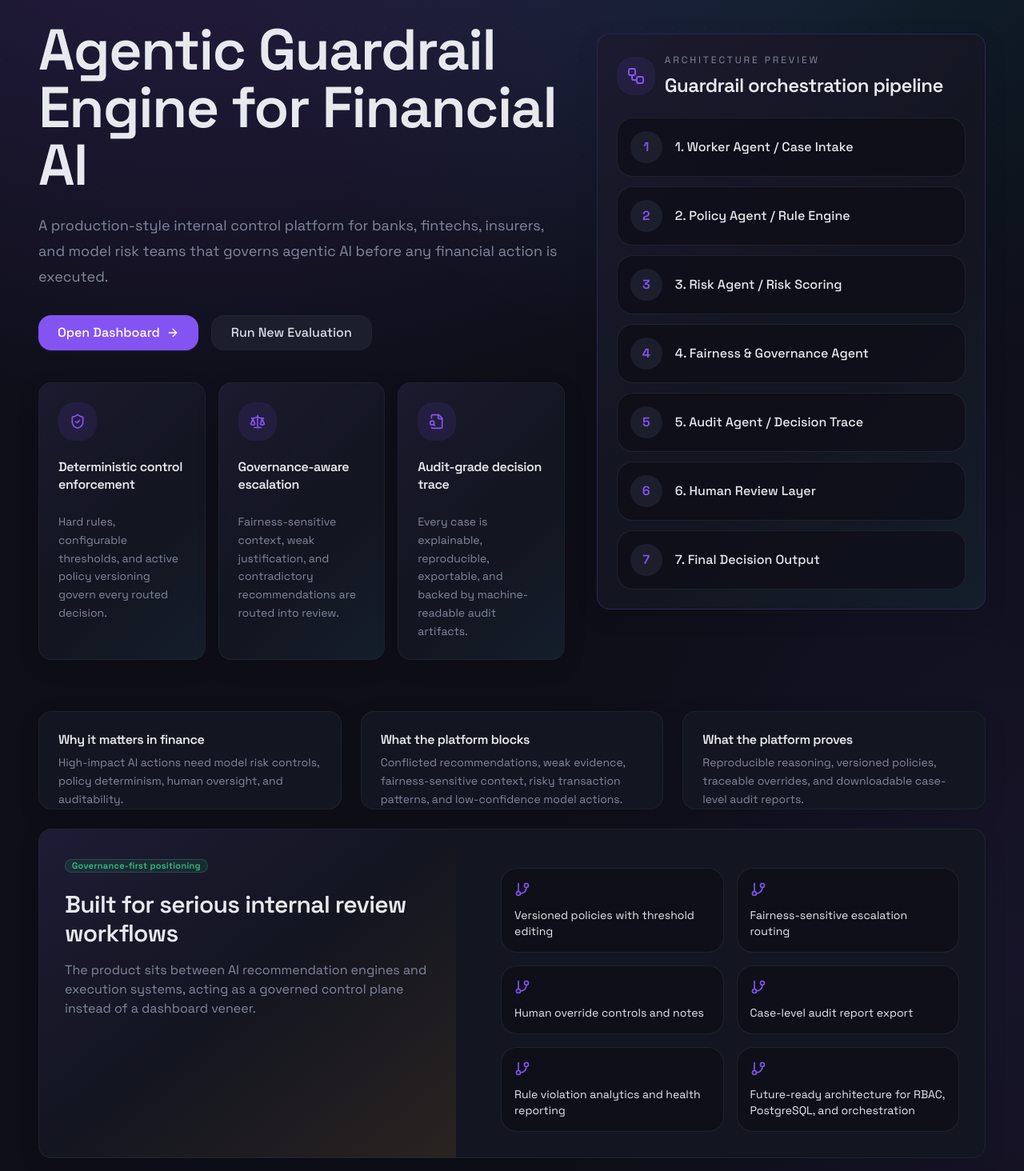
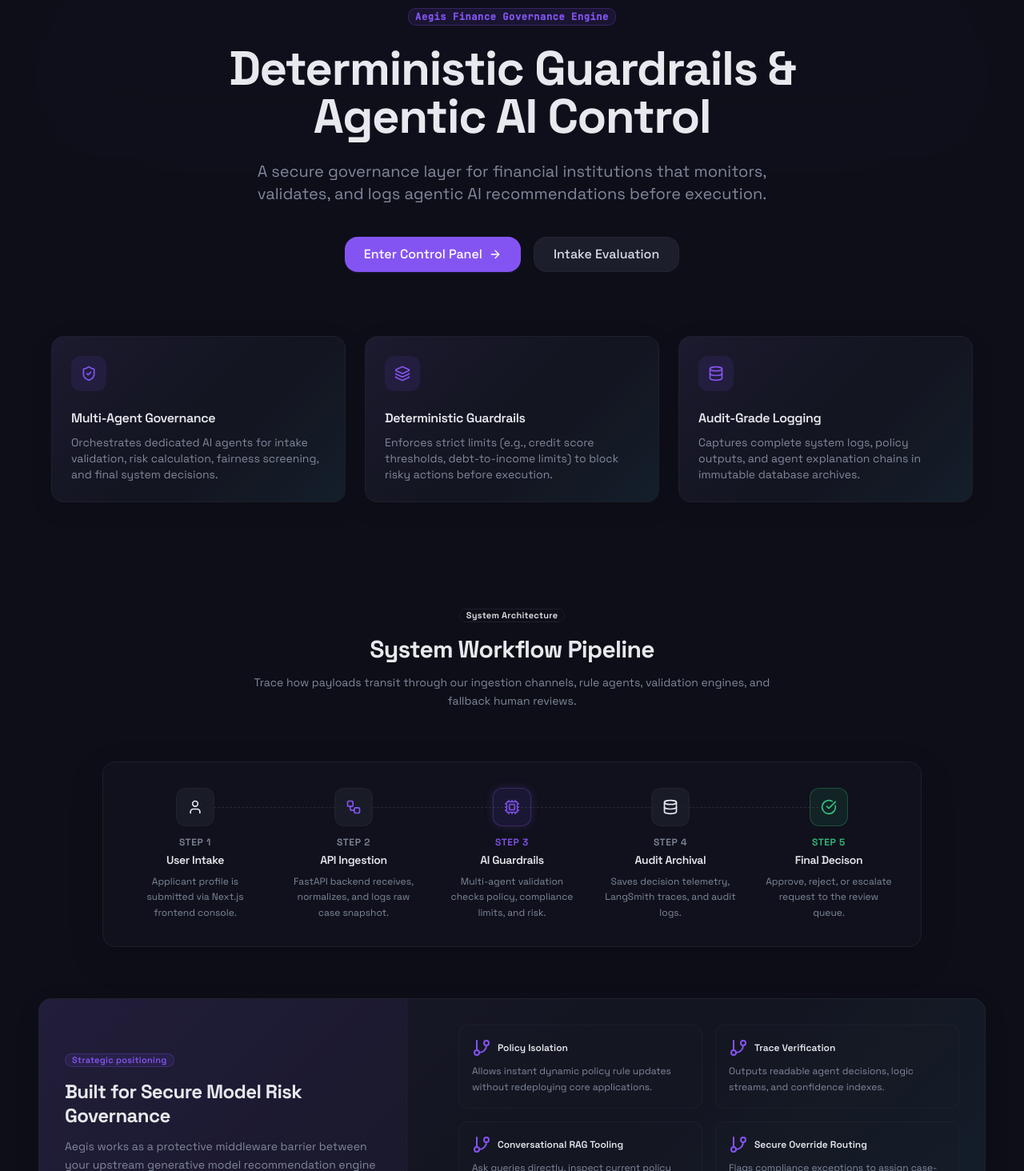
Before and after one commit to niksom406/agentic-fintech-platform, a Next.js app in the folder frontend/: page / in a window 1280 px wide. Shown: the part 86-1550 px from the top of the page at 80% size. Built offline with nearby package versions, Linux system fonts and the light colour scheme.

Commit message:
design: redesign homepage for Aegis Finance with custom workflow diagram

```diff
--- a/frontend/app/page.tsx
+++ b/frontend/app/page.tsx
@@ -1,162 +1,201 @@
 import Link from "next/link";
-import { ArrowRight, FileSearch, GitBranch, Scale, ShieldCheck, Workflow } from "lucide-react";
+import {
+  ArrowRight,
+  ShieldCheck,
+  GitBranch,
+  Activity,
+  Workflow,
+  Sparkles,
+  Layers,
+  Database,
+  User,
+  Cpu,
+  ArrowRightLeft,
+  FileCheck2,
+  CheckCircle,
+  AlertTriangle
+} from "lucide-react";
 
 import { Badge } from "@/components/ui/badge";
 import { buttonVariants } from "@/components/ui/button";
 import { Card, CardContent, CardDescription, CardHeader, CardTitle } from "@/components/ui/card";
 import { cn } from "@/lib/utils";
 
-const pipelineSteps = [
-  "1. Worker Agent / Case Intake",
-  "2. Policy Agent / Rule Engine",
-  "3. Risk Agent / Risk Scoring",
-  "4. Fairness & Governance Agent",
-  "5. Audit Agent / Decision Trace",
-  "6. Human Review Layer",
-  "7. Final Decision Output",
-];
-
-const featureCards = [
+const features = [
   {
     icon: ShieldCheck,
-    title: "Deterministic control enforcement",
-    description: "Hard rules, configurable thresholds, and active policy versioning govern every routed decision.",
+    title: "Multi-Agent Governance",
+    description: "Orchestrates dedicated AI agents for intake validation, risk calculation, fairness screening, and final system decisions.",
   },
   {
-    icon: Scale,
-    title: "Governance-aware escalation",
-    description: "Fairness-sensitive context, weak justification, and contradictory recommendations are routed into review.",
+    icon: Layers,
+    title: "Deterministic Guardrails",
+    description: "Enforces strict limits (e.g., credit score thresholds, debt-to-income limits) to block risky actions before execution.",
   },
   {
-    icon: FileSearch,
-    title: "Audit-grade decision trace",
-    description: "Every case is explainable, reproducible, exportable, and backed by machine-readable audit artifacts.",
+    icon: Database,
+    title: "Audit-Grade Logging",
+    description: "Captures complete system logs, policy outputs, and agent explanation chains in immutable database archives.",
   },
 ];
 
 export default function HomePage() {
   return (
-    <main className="min-h-screen">
-      <section className="mx-auto flex min-h-screen max-w-[1500px] flex-col justify-center px-6 py-16 lg:px-12">
-        <div className="grid items-center gap-10 lg:grid-cols-[1.15fr_0.85fr]">
-          <div>
-            <Badge variant="outline">Governed Agentic AI Decision Control Platform</Badge>
-            <h1 className="mt-6 max-w-4xl text-5xl font-semibold leading-[1.05] text-foreground lg:text-7xl">
-              Agentic Guardrail Engine for Financial AI
+    <main className="min-h-screen relative overflow-hidden bg-background">
+      {/* Decorative top ambient glow */}
+      <div className="absolute top-0 left-1/2 -translate-x-1/2 w-full max-w-7xl h-[500px] pointer-events-none opacity-30 select-none">
+        <div className="absolute inset-0 bg-gradient-to-b from-primary/10 via-primary/5 to-transparent blur-3xl rounded-full" />
+      </div>
+
+      {/* Hero Section */}
+      <section className="relative z-10 mx-auto max-w-[1500px] px-6 pt-24 pb-16 lg:px-12">
+        <div className="flex flex-col items-center text-center max-w-4xl mx-auto">
+          <Badge variant="primary" className="mb-6 font-mono tracking-wider text-xs">
+            Aegis Finance Governance Engine
+          </Badge>
+          <h1 className="text-4xl sm:text-5xl md:text-6xl font-bold tracking-tight text-foreground leading-[1.1] animate-in">
+            Deterministic Guardrails &amp; Agentic AI Control
           </h1>
-            <p className="mt-6 max-w-2xl text-lg leading-8 text-muted-foreground">
-              A production-style internal control platform for banks, fintechs, insurers, and model risk teams that
-              governs agentic AI before any financial action is executed.
+          <p className="mt-6 text-lg md:text-xl text-muted-foreground leading-relaxed max-w-2xl">
+            A secure governance layer for financial institutions that monitors, validates, and logs agentic AI recommendations before execution.
           </p>
-            <div className="mt-8 flex flex-wrap gap-4">
-              <Link href="/dashboard" className={cn(buttonVariants({ size: "lg" }))}>
-                Open Dashboard
+          <div className="mt-10 flex flex-wrap justify-center gap-4">
+            <Link href="/dashboard" className={cn(buttonVariants({ size: "lg" }), "gap-2")}>
+              Enter Control Panel
               <ArrowRight className="h-4 w-4" />
             </Link>
             <Link href="/evaluation" className={cn(buttonVariants({ variant: "secondary", size: "lg" }))}>
-                Run New Evaluation
+              Intake Evaluation
             </Link>
           </div>
+        </div>
 
-            <div className="mt-10 grid gap-4 md:grid-cols-3">
-              {featureCards.map((card) => (
-                <Card key={card.title} className="panel-gradient">
-                  <CardHeader>
-                    <div className="flex h-12 w-12 items-center justify-center rounded-2xl bg-primary/10 text-primary">
-                      <card.icon className="h-5 w-5" />
+        {/* Feature Cards Grid */}
+        <div className="mt-20 grid gap-6 md:grid-cols-3 max-w-6xl mx-auto">
+          {features.map((item) => (
+            <Card key={item.title} className="panel-gradient border-border/50 hover:shadow-glow transition-all duration-200">
+              <CardHeader className="p-6 pb-2">
+                <div className="flex h-11 w-11 items-center justify-center rounded-lg bg-primary/10 text-primary">
+                  <item.icon className="h-5 w-5" />
                 </div>
-                    <CardTitle className="mt-4">{card.title}</CardTitle>
+                <CardTitle className="mt-4 text-base font-semibold">{item.title}</CardTitle>
               </CardHeader>
-                  <CardContent>
-                    <CardDescription>{card.description}</CardDescription>
+              <CardContent className="p-6 pt-0">
+                <CardDescription className="text-sm">{item.description}</CardDescription>
               </CardContent>
             </Card>
           ))}
         </div>
+      </section>
+
+      {/* System Workflow Section */}
+      <section className="relative z-10 mx-auto max-w-[1500px] px-6 py-16 lg:px-12">
+        <div className="text-center max-w-2xl mx-auto mb-16">
+          <Badge variant="outline" className="mb-4">System Architecture</Badge>
+          <h2 className="text-3xl font-bold tracking-tight">System Workflow Pipeline</h2>
+          <p className="mt-3 text-sm text-muted-foreground leading-relaxed">
+            Trace how payloads transit through our ingestion channels, rule agents, validation engines, and fallback human reviews.
+          </p>
         </div>
 
-          <Card className="panel-gradient border-primary/20">
-            <CardHeader>
-              <div className="flex items-center gap-3">
-                <div className="rounded-2xl bg-primary/10 p-3 text-primary">
-                  <Workflow className="h-6 w-6" />
+        {/* Interactive Interactive Diagram */}
+        <div className="max-w-5xl mx-auto rounded-xl border border-border/60 bg-card/60 p-6 md:p-8 backdrop-blur shadow-panel-lg">
+          <div className="grid gap-8 lg:grid-cols-5 relative">
+
+            {/* Step 1: User / Intake */}
+            <div className="flex flex-col items-center text-center relative z-10">
+              <div className="flex h-12 w-12 items-center justify-center rounded-lg border border-border/70 bg-secondary/80 text-foreground shadow-sm">
+                <User className="h-5 w-5" />
               </div>
-                <div>
-                  <p className="text-xs uppercase tracking-[0.24em] text-muted-foreground">Architecture Preview</p>
-                  <CardTitle className="mt-2 text-2xl">Guardrail orchestration pipeline</CardTitle>
+              <p className="mt-3 text-xs font-semibold uppercase tracking-wider text-muted-foreground">Step 1</p>
+              <h4 className="mt-1 text-sm font-semibold text-foreground">User Intake</h4>
+              <p className="mt-2 text-xs text-muted-foreground leading-relaxed">
+                Applicant profile is submitted via Next.js frontend console.
+              </p>
             </div>
+
+            {/* Step 2: FastAPI Ingestion */}
+            <div className="flex flex-col items-center text-center relative z-10">
+              <div className="flex h-12 w-12 items-center justify-center rounded-lg border border-border/70 bg-secondary/80 text-primary shadow-sm">
+                <Workflow className="h-5 w-5" />
               </div>
-            </CardHeader>
-            <CardContent className="space-y-3">
-              {pipelineSteps.map((step, index) => (
-                <div key={step} className="flex items-center gap-4 rounded-2xl border border-border/70 bg-background/70 p-4">
-                  <div className="flex h-10 w-10 items-center justify-center rounded-2xl bg-secondary font-semibold text-primary">
-                    {index + 1}
+              <p className="mt-3 text-xs font-semibold uppercase tracking-wider text-muted-foreground">Step 2</p>
+              <h4 className="mt-1 text-sm font-semibold text-foreground">API Ingestion</h4>
+              <p className="mt-2 text-xs text-muted-foreground leading-relaxed">
+                FastAPI backend receives, normalizes, and logs raw case snapshot.
+              </p>
             </div>
-                  <p className="font-medium">{step}</p>
+
+            {/* Step 3: Guardrail Engine */}
+            <div className="flex flex-col items-center text-center relative z-10">
+              <div className="flex h-12 w-12 items-center justify-center rounded-lg border border-primary/30 bg-primary/10 text-primary shadow-glow-sm">
+                <Cpu className="h-5 w-5 animate-pulse" />
               </div>
-              ))}
-            </CardContent>
-          </Card>
+              <p className="mt-3 text-xs font-semibold uppercase tracking-wider text-primary">Step 3</p>
+              <h4 className="mt-1 text-sm font-semibold text-foreground">AI Guardrails</h4>
+              <p className="mt-2 text-xs text-muted-foreground leading-relaxed">
+                Multi-agent validation checks policy, compliance limits, and risk.
+              </p>
+            </div>
+
+            {/* Step 4: Storage & Trace */}
+            <div className="flex flex-col items-center text-center relative z-10">
+              <div className="flex h-12 w-12 items-center justify-center rounded-lg border border-border/70 bg-secondary/80 text-foreground shadow-sm">
+                <Database className="h-5 w-5" />
+              </div>
+              <p className="mt-3 text-xs font-semibold uppercase tracking-wider text-muted-foreground">Step 4</p>
+              <h4 className="mt-1 text-sm font-semibold text-foreground">Audit Archival</h4>
+              <p className="mt-2 text-xs text-muted-foreground leading-relaxed">
+                Saves decision telemetry, LangSmith traces, and audit logs.
+              </p>
+            </div>
+
+            {/* Step 5: Final Response */}
+            <div className="flex flex-col items-center text-center relative z-10">
+              <div className="flex h-12 w-12 items-center justify-center rounded-lg border border-success/30 bg-success/10 text-success shadow-sm">
+                <CheckCircle className="h-5 w-5" />
+              </div>
+              <p className="mt-3 text-xs font-semibold uppercase tracking-wider text-success">Step 5</p>
+              <h4 className="mt-1 text-sm font-semibold text-foreground">Final Decison</h4>
+              <p className="mt-2 text-xs text-muted-foreground leading-relaxed">
+                Approve, reject, or escalate request to the review queue.
+              </p>
+            </div>
+
+            {/* Connecting lines for medium screens */}
+            <div className="hidden lg:block absolute top-6 left-[10%] right-[10%] h-0.5 border-t border-dashed border-border -z-0" />
+          </div>
         </div>
       </section>
 
-      <section className="mx-auto max-w-[1500px] px-6 pb-20 lg:px-12">
-        <div className="grid gap-6 lg:grid-cols-3">
-          <Card>
-            <CardHeader>
-              <CardTitle>Why it matters in finance</CardTitle>
-              <CardDescription>
-                High-impact AI actions need model risk controls, policy determinism, human oversight, and auditability.
-              </CardDescription>
-            </CardHeader>
-          </Card>
-          <Card>
-            <CardHeader>
-              <CardTitle>What the platform blocks</CardTitle>
-              <CardDescription>
-                Conflicted recommendations, weak evidence, fairness-sensitive context, risky transaction patterns, and
-                low-confidence model actions.
-              </CardDescription>
-            </CardHeader>
-          </Card>
-          <Card>
-            <CardHeader>
-              <CardTitle>What the platform proves</CardTitle>
-              <CardDescription>
-                Reproducible reasoning, versioned policies, traceable overrides, and downloadable case-level audit
-                reports.
-              </CardDescription>
-            </CardHeader>
-          </Card>
-        </div>
-
-        <Card className="mt-6 overflow-hidden border-border/70">
-          <CardContent className="grid gap-6 p-0 lg:grid-cols-[0.9fr_1.1fr]">
-            <div className="bg-gradient-to-br from-primary/10 via-transparent to-warning/10 p-8">
-              <Badge variant="success">Governance-first positioning</Badge>
-              <h2 className="mt-5 text-3xl font-semibold">Built for serious internal review workflows</h2>
-              <p className="mt-4 text-muted-foreground">
-                The product sits between AI recommendation engines and execution systems, acting as a governed control
-                plane instead of a dashboard veneer.
+      {/* Rationale & Positioning */}
+      <section className="relative z-10 mx-auto max-w-[1500px] px-6 pb-24 lg:px-12">
+        <Card className="panel-gradient overflow-hidden border-border/60">
+          <div className="grid gap-8 lg:grid-cols-[0.8fr_1.2fr]">
+            <div className="bg-primary/5 p-8 flex flex-col justify-center border-b lg:border-b-0 lg:border-r border-border/50">
+              <Badge variant="primary" className="w-fit">Strategic positioning</Badge>
+              <h3 className="mt-4 text-2xl font-bold leading-tight">Built for Secure Model Risk Governance</h3>
+              <p className="mt-3 text-sm text-muted-foreground leading-relaxed">
+                Aegis works as a protective middleware barrier between your upstream generative model recommendation engine and the final action orchestration layers.
               </p>
             </div>
-            <div className="grid gap-4 p-8 md:grid-cols-2">
+            <div className="grid gap-4 p-8 sm:grid-cols-2">
               {[
-                "Versioned policies with threshold editing",
-                "Fairness-sensitive escalation routing",
-                "Human override controls and notes",
-                "Case-level audit report export",
-                "Rule violation analytics and health reporting",
-                "Future-ready architecture for RBAC, PostgreSQL, and orchestration",
+                { title: "Policy Isolation", desc: "Allows instant dynamic policy rule updates without redeploying core applications." },
+                { title: "Trace Verification", desc: "Outputs readable agent decisions, logic streams, and confidence indexes." },
+                { title: "Conversational RAG Tooling", desc: "Ask queries directly, inspect current policy versions, and trace failures in plain English." },
+                { title: "Secure Override Routing", desc: "Flags compliance exceptions to assign case-level human reviewers with trackable explanations." },
               ].map((item) => (
-                <div key={item} className="rounded-2xl border border-border/70 bg-background/70 p-4 text-sm">
-                  <GitBranch className="mb-3 h-5 w-5 text-primary" />
-                  {item}
+                <div key={item.title} className="rounded-lg border border-border/50 bg-secondary/20 p-4 space-y-2">
+                  <div className="flex items-center gap-2 text-xs font-semibold text-foreground">
+                    <GitBranch className="h-4.5 w-4.5 text-primary" />
+                    {item.title}
+                  </div>
+                  <p className="text-xs text-muted-foreground leading-relaxed">{item.desc}</p>
                 </div>
               ))}
             </div>
-          </CardContent>
+          </div>
         </Card>
       </section>
     </main>
```
Lines whose indentation alone changed are shown as unchanged.
